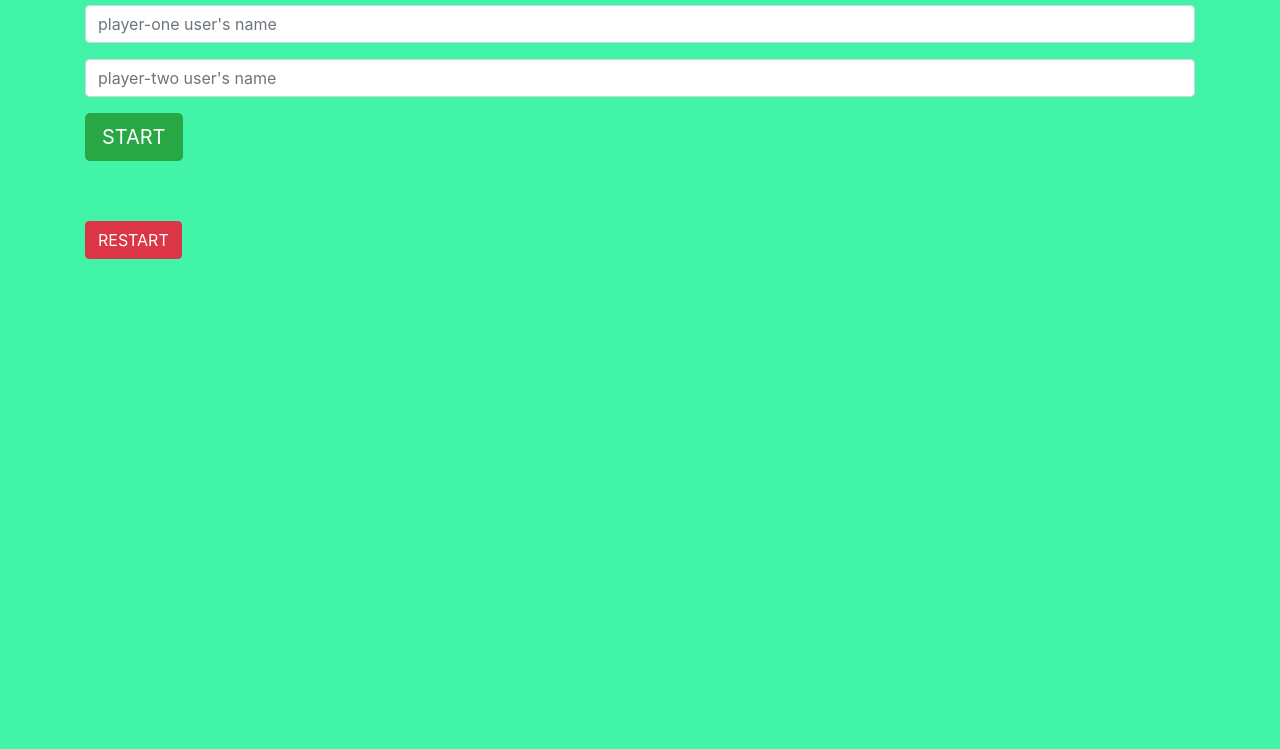
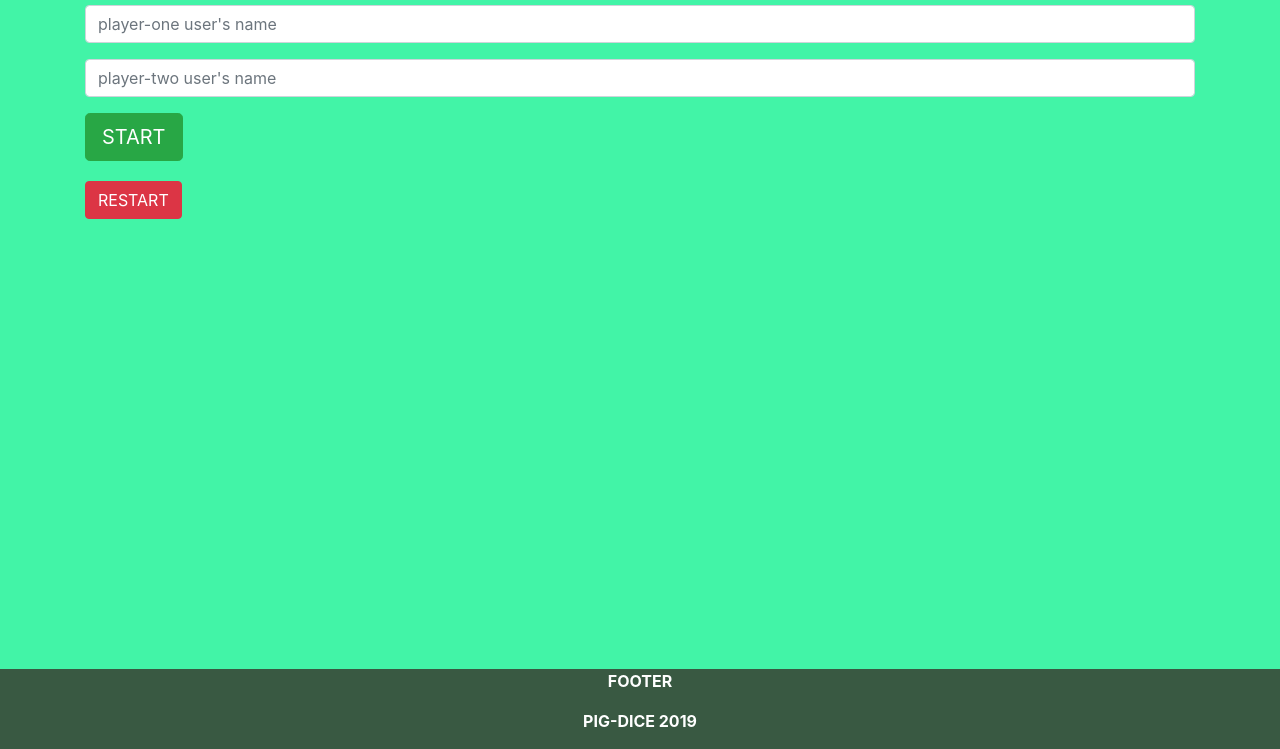
Before and after one commit to rodgersxy/PIG-DICE-GAME, a plain HTML site: page index.html in a window 1280 px wide. Shown: the part 51-800 px from the top of the page. Drawn offline with nearby package versions, Linux system fonts and the light colour scheme.

Commit message:
footer introduced

```diff
--- a/css/styles.css
+++ b/css/styles.css
@@ -8,5 +8,18 @@ h1 {
   display: none;
 }
 #restart {
-  margin-top: 60px;
+  margin-top: 20px;
 }
+.footer {
+  position: fixed;
+  background-color: #395942;
+  text-align: center;
+  width: 100%;
+  left: 0;
+  bottom: 0;
+  color: white;
+  margin-top: auto;
+
+}
+@media screen and (min-width: 480px) {
+}
--- a/index.html
+++ b/index.html
@@ -39,6 +39,9 @@
   </div>
   <button id="restart" type="button" name="button" onclick="window.location.reload()" class="btn btn-danger">RESTART</button>
 </div>
+<div class="footer"><p><b>FOOTER</b></p>
+  <p><b>PIG-DICE 2019</b></p>
+</div>
 </body>
 
 </html>
```
